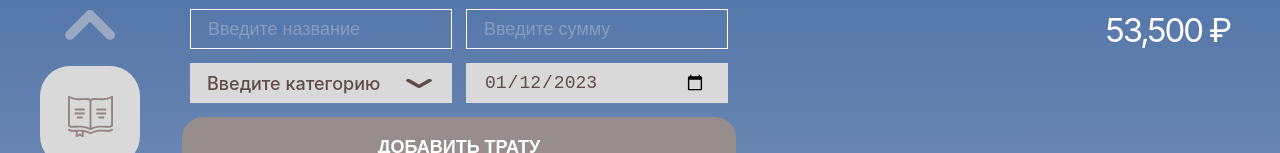
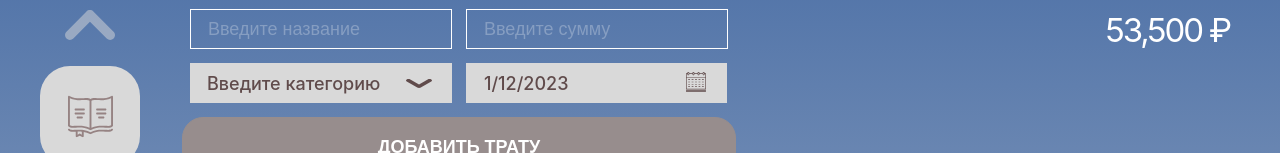
Before and after one commit to Mercique/Wallet-project, a React (Create React App) app: page /operations in a window 1280 px wide. Shown: the part 140-293 px from the top of the page. Built offline with nearby package versions, Linux system fonts and the light colour scheme.

Commit message:
Add calendar

```diff
--- a/package.json
+++ b/package.json
@@ -11,14 +11,15 @@
     "cookie": "^0.5.0",
     "react": "^18.2.0",
     "react-bootstrap": "^2.6.0",
+    "react-calendar": "^4.0.0",
     "react-chartjs-2": "^5.1.0",
     "react-dom": "^18.2.0",
     "react-redux": "^8.0.5",
     "react-router-dom": "^6.4.3",
     "react-scripts": "5.0.1",
+    "react-slick": "^0.29.0",
     "redux": "^4.2.0",
     "redux-thunk": "^2.4.2",
-    "react-slick": "^0.29.0",
     "slick-carousel": "^1.8.1",
     "web-vitals": "^2.1.4"
   },
--- /dev/null
+++ b/src/components/CalendarBox/CalendarBox.css
@@ -0,0 +1,87 @@
+.calendar-input {
+  box-sizing: border-box;
+  position: relative;
+}
+
+.calendar-input__wrapper {
+  box-sizing: border-box;
+  width: 261px;
+  height: 40px;
+  display: flex;
+  align-items: center;
+  justify-content: space-between;
+  padding-left: 17px;
+  padding-right: 20px;
+  cursor: pointer;
+  text-align: center;
+  background: #d9d9d9;
+}
+
+.calendar-input__head {
+  font-weight: 500;
+  font-size: 18px;
+  line-height: 29px;
+  color: #604b4b;
+}
+
+.calendar-input__box {
+  width: 100%;
+  position: absolute;
+  top: 42px;
+  left: 0;
+  z-index: 10;
+  background: #d9d9d9;
+  box-shadow: 5px 13px 10px rgba(0, 0, 0, 0.25);
+  animation: open .5s ease-out;
+  transition: opacity .3s ease;
+}
+
+@keyframes open {
+  0%    {
+    opacity: 0;
+  }
+  100%  {
+    opacity: 1;
+  }
+}
+
+.react-calendar {
+  border: none;
+}
+
+.react-calendar__navigation {
+  background: #cac7c7;
+}
+
+.react-calendar__navigation span {
+  font-weight: 700;
+  font-size: 14px;
+  line-height: 22px;
+  color: #604b4b;
+}
+
+.react-calendar__viewContainer {
+  background: rgba(255, 255, 255, 0.51);
+}
+
+.react-calendar__tile--now {
+  color: #4b5660;
+  background: #ded9d9;
+}
+
+.react-calendar__tile--now:enabled:hover,
+.react-calendar__tile--now:enabled:focus {
+  color: #4b5660;
+  background: #ded9d9;
+}
+
+.react-calendar__tile--active:enabled:hover,
+.react-calendar__tile--active:enabled:focus {
+  color: #fff;
+  background: #006edc;
+}
+
+.react-calendar__tile--active {
+  color: #4b5660;
+  background: #ded9d9;
+}
--- /dev/null
+++ b/src/components/CalendarBox/CalendarBox.jsx
@@ -0,0 +1,30 @@
+import { useState } from "react";
+import Calendar from "react-calendar";
+import "react-calendar/dist/Calendar.css";
+import "./CalendarBox.css";
+
+export const CalendarBox = ({ className, date, setDate }) => {
+  const [show, setShow] = useState(false);
+
+  const handleCalendar = () => {
+    let timer;
+
+    timer = setTimeout(() => {
+      setShow(!show);
+    }, 100);
+
+    return () => clearTimeout(timer);
+  };
+
+  return (
+    <div className="calendar-input">
+      <div className={`calendar-input__wrapper ${className}`} onClick={handleCalendar}>
+        <span className="calendar-input__head">{date.toLocaleDateString()}</span>
+        <div><img src="/images/calendar.svg" alt="pic" /></div>
+      </div>
+      { show && <div className="calendar-input__box">
+        <Calendar onChange={setDate} onClickDay={handleCalendar} />
+      </div> }
+    </div>
+  );
+};
--- a/src/components/Modal/Modal.jsx
+++ b/src/components/Modal/Modal.jsx
@@ -9,13 +9,13 @@ import { editPayment } from "../../store/payments/actions";
 import { selectCategoryError } from "../../store/category/selectors";
 import { selectPaymentInfo } from "../../store/modal/selectors";
 import { hideModal } from "../../store/modal/actions";
+import { CalendarBox } from "../CalendarBox/CalendarBox";
 
 export const Modal = () => {
   const paymentInfo = useSelector(selectPaymentInfo);
-
   const [name, setName] = useState(paymentInfo.name);
   const [value, setValue] = useState(paymentInfo.sum);
-  const [date, setDate] = useState("");
+  const [date, setDate] = useState(paymentInfo.created_at);
   const [categoryId, setCategoryId] = useState(paymentInfo.category_id);
 
   const dispatch = useDispatch();
@@ -28,7 +28,7 @@ export const Modal = () => {
       name,
       sum: +value,
       category_id: +categoryId,
-      created_at: date ? `${date}T${new Date().toLocaleTimeString()}` : paymentInfo.created_at,
+      created_at: date ? `${getDate(date)}T${new Date().toLocaleTimeString()}` : paymentInfo.created_at,
     };
 
     dispatch(editPayment(`${apiPayments}/${paymentInfo.id}`, "PUT", putPayment));
@@ -58,14 +58,8 @@ export const Modal = () => {
           onChange={(event) => setValue(event.target.value)}
         />
         <CategoryMenu categoryId={categoryId} setCategoryId={setCategoryId} />
-        <Input
-          type="date"
-          className={styles.modalInput}
-          value={date || getDate(paymentInfo.created_at)}
-          placeholder="Дата"
-          onChange={(event) => setDate(event.target.value)}
-        />
-        <SubmitButton className={styles.editExpensesButton} name="Добавить изменение" disabled={!name | !value | categoryError !== null} />
+        <CalendarBox className={styles.modalFormCalendar} date={new Date(date)} setDate={setDate} />
+        <SubmitButton className={styles.editExpensesButton} name="Изменить" disabled={!name | !value | categoryError !== null} />
       </form>
     </div>
   );
--- a/src/components/Modal/Modal.module.css
+++ b/src/components/Modal/Modal.module.css
@@ -22,17 +22,17 @@
   box-shadow: 0px 4px 4px rgba(0, 0, 0, 0.25);
 }
 
-.modalInputForm summary {
-  border: 1px solid #605A5A;
+.modalInputForm summary, .modalFormCalendar {
+  border: 1px solid #605a5a;
 }
 
 .modalInput {
-    border-color: #605A5A;
-    color: #604B4B;
+  border-color: #605a5a;
+  color: #604b4b;
 }
 
 .modalInput::placeholder {
-    color: #A09696;
+  color: #a09696;
 }
 
 .editExpensesButton {
--- a/src/components/PaymentForm/PaymentForm.jsx
+++ b/src/components/PaymentForm/PaymentForm.jsx
@@ -7,13 +7,14 @@ import { useDispatch, useSelector } from "react-redux";
 import { addPayment } from "../../store/payments/actions";
 import { apiPayments, checkInputValues, getDate } from "../../utils/constants";
 import { selectPaymentsError, selectPaymentsPostError } from "../../store/payments/selectors";
+import { CalendarBox } from "../CalendarBox/CalendarBox";
 
 export const PaymentForm = () => {
   const [name, setName] = useState("");
   const [errorName, setErrorName] = useState(false);
   const [value, setValue] = useState("");
   const [errorValue, setErrorValue] = useState(false);
-  const [date, setDate] = useState(getDate(new Date()));
+  const [date, setDate] = useState(new Date());
   const [categoryId, setCategoryId] = useState("");
 
   const dispatch = useDispatch();
@@ -27,14 +28,14 @@ export const PaymentForm = () => {
       sum: +value,
       name,
       category_id: +categoryId,
-      created_at: `${date}T${new Date().toLocaleTimeString()}`
+      created_at: `${getDate(date)}T${new Date().toLocaleTimeString()}`
     };
 
     dispatch(addPayment(apiPayments, "POST", newPayment));
 
     setName("");
     setValue("");
-    setDate(getDate(new Date()));
+    setDate(new Date());
     setCategoryId("");
   }
 
@@ -80,12 +81,7 @@ export const PaymentForm = () => {
         </div>
         <div className={styles.inputBox}>
           <CategoryMenu categoryId={categoryId} setCategoryId={setCategoryId} />
-          <Input
-            type="date"
-            className={styles.expensesInput}
-            value={date}
-            placeholder="Дата"
-            onChange={(event) => setDate(event.target.value)} />
+          <CalendarBox className={styles.paymentFormCalendar} date={date} setDate={setDate} />
         </div>
         <SubmitButton
           className={styles.addExpensesButton}
--- a/src/components/PaymentForm/PaymentForm.module.css
+++ b/src/components/PaymentForm/PaymentForm.module.css
@@ -47,10 +47,8 @@
   color: rgba(255, 255, 255, 0.27);
 }
 
-.expensesInput[type="date"] {
-  border-color: #d9d9d9;
-  color: #604b4b;
-  background: #d9d9d9;
+.paymentFormCalendar {
+  border: 1px solid #d9d9d9;
 }
 
 .addExpensesButton {
--- a/src/store/payments/actions.js
+++ b/src/store/payments/actions.js
@@ -70,7 +70,6 @@ export const sortPayments = (url) => (dispatch) => {
 export const addPayment = (url, method, body) => (dispatch) => {
   sendRequest(url, method, body)
     .then((result) => {
-      console.log(result);
       dispatch(postPaymentsSuccess(result));
       dispatch(getUser());
     })
```
Also changed, not shown: public/images/calendar.svg (added), 1 other file (tests, documents, lock files or other folders).
